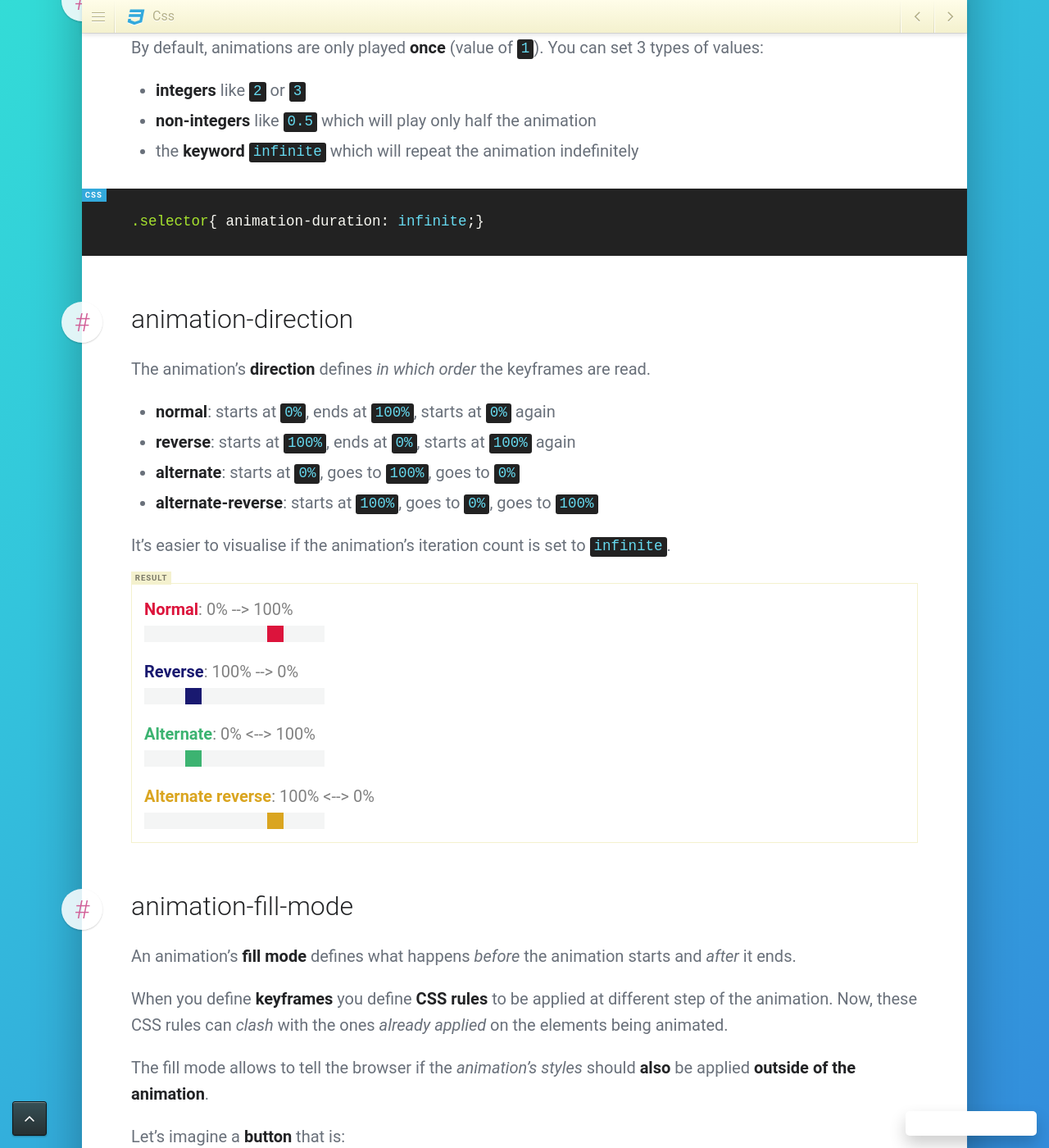
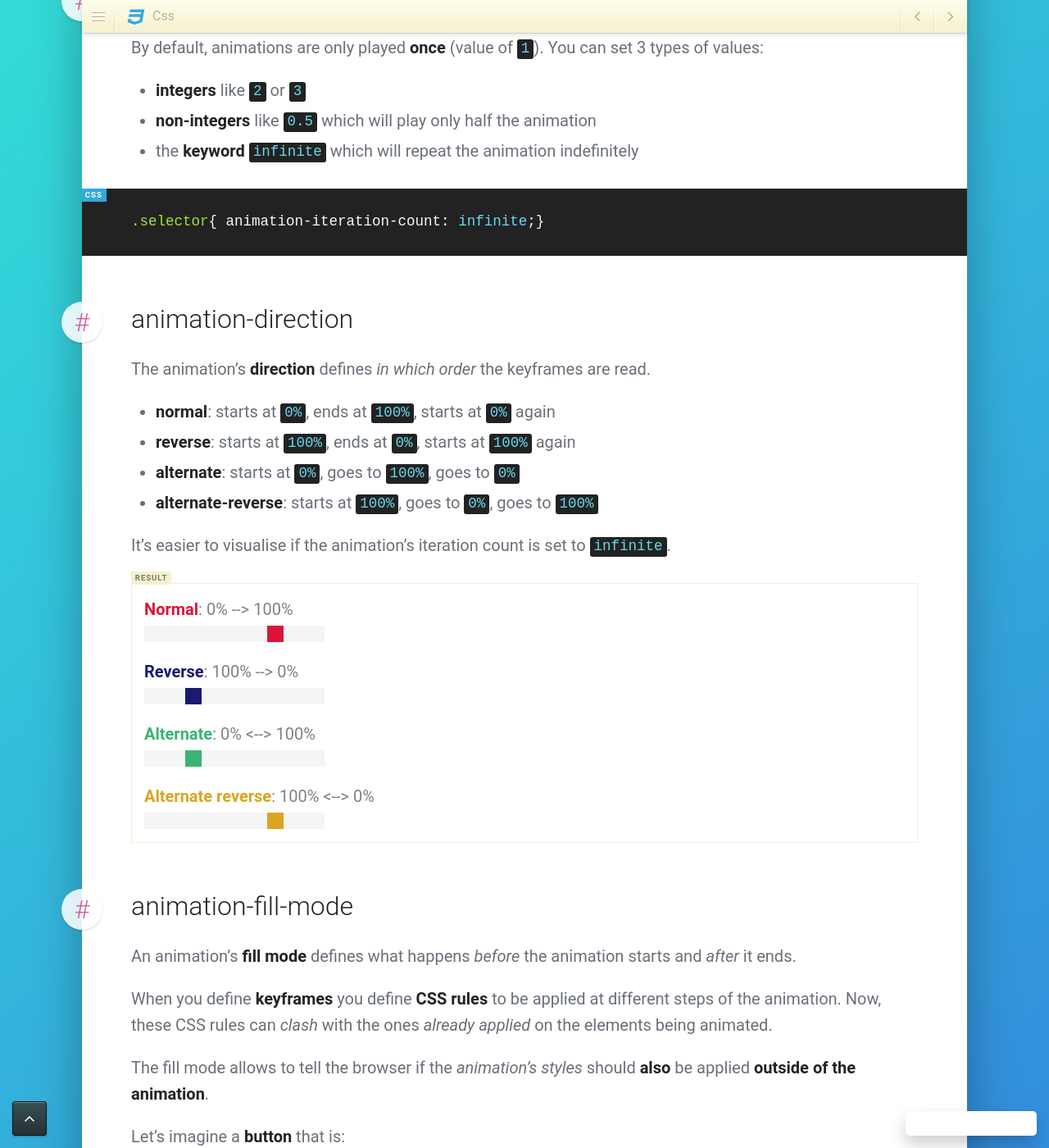
Before and after one commit to jgthms/marksheet, a Jekyll site: the page built from _posts/2015-08-05-css-animations.md, in a window 1280 px wide and 1400 px high, scrolled down 5963 px. Shown: the whole window at 82% size. Built offline with Jekyll 4.4.1, drawn with Linux system fonts in a browser that asks for light colours; nearby versions of some CDN libraries; a script that is not in the unit is left out; comment, search, counter and statistics services are not loaded; some of the changed text lies outside the part shown.

Commit message:
typos, fix incorrect example
- minor typo/grammatical fixes throughout
- update example for animation-iteration-count which used animation-duration in error

```diff
--- a/_posts/2015-08-05-css-animations.md
+++ b/_posts/2015-08-05-css-animations.md
@@ -7,7 +7,7 @@ section: css
 
 We've just seen how CSS **transitions** are just a way to **animate** CSS properties between a _starting_ state, and an _end_ state.
 
-SO CSS transitions are _specific_ kind of animations, where:
+So CSS transitions are _specific_ kind of animations, where:
 
 * there's only 2 states: start and end
 * the animation doesn't loop
@@ -170,7 +170,7 @@ By default, animations are only played **once** (value of `1`). You can set 3 ty
 * the **keyword** `infinite` which will repeat the animation indefinitely
 
 {% highlight css %}
-.selector{ animation-duration: infinite;}
+.selector{ animation-iteration-count: infinite;}
 {% endhighlight %}
 
 ### animation-direction
@@ -199,7 +199,7 @@ It's easier to visualise if the animation's iteration count is set to `infinite`
 
 An animation's **fill mode** defines what happens _before_ the animation starts and _after_ it ends.
 
-When you define **keyframes** you define **CSS rules** to be applied at different step of the animation. Now, these CSS rules can _clash_ with the ones _already applied_ on the elements being animated.
+When you define **keyframes** you define **CSS rules** to be applied at different steps of the animation. Now, these CSS rules can _clash_ with the ones _already applied_ on the elements being animated.
 
 The fill mode allows to tell the browser if the _animation's styles_ should **also** be applied **outside of the animation**.
 
```
Also changed, not shown: other parts of _posts/2015-08-05-css-animations.md (+3 -3 lines).
